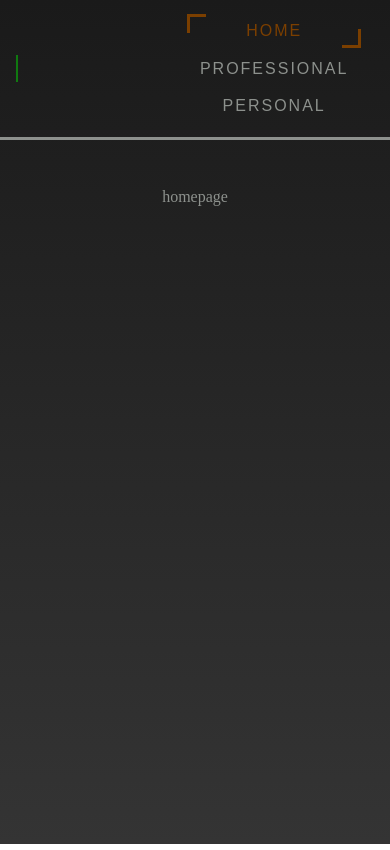
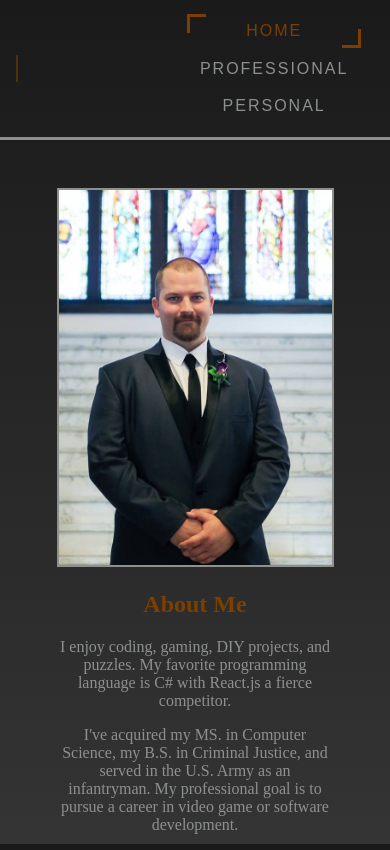
Before and after one commit to Xiokraze/mysite, a React (Create React App) app in the folder mysite/: page / in a window 390 px wide. Built offline with nearby package versions, Linux system fonts and the light colour scheme; a web font is replaced by a local one.

Commit message:
Added homepage and updated styling.

```diff
--- a/mysite/package.json
+++ b/mysite/package.json
@@ -11,6 +11,7 @@
     "react-dom": "^17.0.2",
     "react-router-dom": "^5.2.0",
     "react-scripts": "4.0.3",
+    "react-social-icons": "^5.5.1",
     "web-vitals": "^1.1.2"
   },
   "scripts": {
--- a/mysite/src/Components/HeaderNavBar/Animated.scss
+++ b/mysite/src/Components/HeaderNavBar/Animated.scss
@@ -2,17 +2,8 @@
 
 @import url(https://fonts.googleapis.com/css?family=Finger+Paint);
 
-// body {
-//   background: black;
-//   overflow: hidden;
-//   font: 5vw/100vh "Finger Paint";
-//   text-align: center;
-//   color: transparent;
-//   backface-visibility: hidden;
-// }
-
 typewriter {
-  border-right: solid 2px rgba(0, 255, 0, 0.75);
+  border-right: solid 2px #7B3F00;
   white-space: nowrap;
   overflow: hidden;
   text-align: left;
@@ -28,12 +19,9 @@ typewriter {
   animation-iteration-count: infinite;
   animation: animated-text 10s steps(29, end) 2s infinite alternate both,
     animated-cursor 1s steps(29, end) infinite;
-  // animated-cursor 1000ms steps(29, end) infinite;
-  //animation: smoky 5s 3s both;
 }
 
-/* text animation */
-
+// Text animation.
 @keyframes animated-text {
   0% {
     width: 0;
@@ -46,62 +34,12 @@ typewriter {
   }
 }
 
-/* cursor animations */
-
+// Cursor Animation.
 @keyframes animated-cursor {
   from {
-    border-right-color: rgba(0, 255, 0, 0.75);
+    border-right-color: #7B3F00;
   }
   to {
     border-right-color: transparent;
   }
 }
-
-// span {
-//   //font: 5vw/100vh "Finger Paint";
-//   font: "Raleway", Arial, sans-serif;
-//   text-transform: uppercase;
-//   font-weight: 400;
-//   letter-spacing: 2px;
-//   margin-top: auto;
-//   margin-bottom: auto;
-//   font-size: 1.5rem;
-//   text-shadow: 0 0 0 whitesmoke;
-//   animation: animated-text 4s steps(29, end) 1s 1 normal both,
-//     animated-cursor 600ms steps(29, end) infinite;
-//   animation: smoky 5s 3s both;
-// }
-
-// span:nth-child(even) {
-//   animation-name: smoky-mirror;
-// }
-
-// @keyframes smoky {
-//   60% {
-//     text-shadow: 0 0 40px whitesmoke;
-//   }
-//   to {
-//     transform: translate3d(15rem, -8rem, 0) rotate(-40deg) skewX(70deg)
-//       scale(1.5);
-//     text-shadow: 0 0 20px whitesmoke;
-//     opacity: 0;
-//   }
-// }
-
-// @keyframes smoky-mirror {
-//   60% {
-//     text-shadow: 0 0 40px whitesmoke;
-//   }
-//   to {
-//     transform: translate3d(18rem, -8rem, 0) rotate(-40deg) skewX(-70deg)
-//       scale(2);
-//     text-shadow: 0 0 20px whitesmoke;
-//     opacity: 0;
-//   }
-// }
-
-// @for $item from 1 through 21 {
-//   span:nth-of-type(#{$item}) {
-//     animation-delay: #{(3 + ($item/10))}s;
-//   }
-// }
--- a/mysite/src/Components/HeaderNavBar/HeaderNavBar.js
+++ b/mysite/src/Components/HeaderNavBar/HeaderNavBar.js
@@ -1,6 +1,5 @@
 import React, { useEffect, useState } from "react";
 import { Link } from "react-router-dom";
-import styles from "./HeaderNavBar.module.css";
 import "./Animated.scss";
 
 const HeaderNavBar = () => {
@@ -53,34 +52,9 @@ const HeaderNavBar = () => {
   const personalClass = personalFocused ? "navMenuSelected" : "navMenu";
 
   return (
-    <div className={styles.headerDiv}>
-      {/* <h2 className={styles.name}>Joshua Worthington</h2> */}
+    <div className="headerDiv">
       <typewriter>Joshua Worthington</typewriter>
-      <div className={styles.spanDiv}>
-
-
-        {/* <span>J</span>
-        <span>o</span>
-        <span>s</span>
-        <span>h</span>
-        <span>u</span>
-        <span>a</span>
-        <span> </span>
-        <span>W</span>
-        <span>o</span>
-        <span>r</span>
-        <span>t</span>
-        <span>h</span>
-        <span>i</span>
-        <span>n</span>
-        <span>g</span>
-        <span>t</span>
-        <span>o</span>
-        <span>n</span> */}
-      </div>
-
-      <div className={styles.navDiv}>
-        <ul className="navMenu">
+      <ul className="navMenu">
           <li className={homeClass} onClick={homeClicked}>
             <Link to="/">Home</Link>
           </li>
@@ -95,7 +69,6 @@ const HeaderNavBar = () => {
             </Link>
           </li>
         </ul>
-      </div>
     </div>
   );
 };
--- a/mysite/src/Components/HeaderNavBar/HeaderNavBar.module.css
+++ /dev/null
@@ -1,35 +0,0 @@
-.headerDiv {
-  display: flex;
-  margin-bottom: 3rem;
-  /* background-image: linear-gradient(var(--DarkBlack), var(--Black)); */
-  border-bottom: 3px solid var(--GunMetal);
-}
-
-.name {
-  /* text-align: left; */
-  /* font-family: 'Raleway', Arial, sans-serif; */
-  /* text-transform: uppercase; */
-  /* font-weight: 400;
-  letter-spacing: 2px;
-  float: left;
-  margin: auto;
-  margin-left: 1rem; */
-
-  border-right: solid 3px rgba(0,255,0,.75);
-  white-space: nowrap;
-  overflow: hidden;
-  font-family: 'Source Code Pro', monospace;
-  font-size: 28px;
-  color: rgba(255,255,255,.70);
-  /* text-shadow: -1px -1px 0 #000, 1px -1px 0 #000, -1px 1px 0 #000, 1px 1px 0 #000; */
-}
-
-.navDiv {
-  display: inline-block;
-}
-
-.spanDiv {
-  margin-left: 1rem;
-  margin-top: auto;
-  margin-bottom: auto;
-}
--- a/mysite/src/Components/SitePages/HomePage.js
+++ b/mysite/src/Components/SitePages/HomePage.js
@@ -1,5 +1,29 @@
+import me from "../../Assets/me.jpg";
+import styles from "./HomePage.module.css";
+import SocialMedia from "../SocialMedia";
+
 const HomePage = () => {
-  return <p>homepage</p>
-}
+  return (
+    <div className={styles.rootHomeDiv}>
+      <div className={styles.homeDiv}>
+        <img src={me} alt="" className={styles.meContainer} />
+        <div className={styles.aboutMe}>
+          <h2>About Me</h2>
+          <p>
+            I enjoy coding, gaming, DIY projects, and puzzles. My favorite
+            programming language is C# with React.js a fierce competitor.
+          </p>
+          <p>
+            I've acquired my MS. in Computer Science, my B.S. in Criminal
+            Justice, and served in the U.S. Army as an infantryman. My
+            professional goal is to pursue a career in video game or software
+            development.
+          </p>
+        </div>
+      </div>
+      {/* <SocialMedia /> */}
+    </div>
+  );
+};
 
 export default HomePage;
--- /dev/null
+++ b/mysite/src/Components/SitePages/HomePage.module.css
@@ -0,0 +1,37 @@
+.aboutMe {
+  float: right;
+}
+
+.homeDiv {
+  display: flex;
+  max-width: 60rem;
+  margin: auto;
+}
+
+.meContainer, .aboutMe {
+  width: 50%;
+  height: auto;
+  margin: 1rem;
+}
+
+.meContainer {
+  float: left;
+  border: 2px solid var(--GunMetal);
+}
+
+.rootHomeDiv {
+  display: inline-block;
+  width: auto;
+  height: auto;
+}
+
+@media screen and (max-width: 780px) {
+  .homeDiv {
+    display: block;
+  }
+  .meContainer, .aboutMe {
+    float: none;
+    margin: auto;
+    width: 70%;
+  }
+}
--- a/mysite/src/Components/SitePages/PersonalPage.js
+++ b/mysite/src/Components/SitePages/PersonalPage.js
@@ -1,5 +1,7 @@
 const PersonalPage = () => {
-  return <p>personal page</p>
-}
+  return (
+    <p>personal page</p>
+  );
+};
 
 export default PersonalPage;
--- /dev/null
+++ b/mysite/src/Components/SocialMedia.js
@@ -0,0 +1,9 @@
+import { SocialIcon } from "react-social-icons";
+
+const SocialMedia = () => {
+  return (
+    <SocialIcon url="https://www.linkedin.com/in/xiokraze/" style={{ height: 25, width: 25 }}/>
+  );
+};
+
+export default SocialMedia;
--- a/mysite/src/index.css
+++ b/mysite/src/index.css
@@ -1,5 +1,5 @@
 :root {
-  --NavColorFocus: #7B3F00;
+  --Chocolate: #7B3F00;
   --DarkBlack: #1A1A1A;
   --DarkGray: #343434;
   --GunMetal: #8D918D;
@@ -12,6 +12,16 @@ body {
   background-attachment: fixed;
   text-align: center;
   color: var(--GunMetal);
+}
+
+h2 {
+  color: var(--Chocolate);
+}
+
+.headerDiv {
+  display: flex;
+  margin-bottom: 3rem;
+  border-bottom: 3px solid var(--GunMetal);
 }
 
 .navMenu, a {
@@ -53,22 +63,22 @@ body {
 .navMenu a:before {
   left: 0;
   top: 0;
-  border-left: 3px solid var(--NavColorFocus);
-  border-top: 3px solid var(--NavColorFocus);
+  border-left: 3px solid var(--Chocolate);
+  border-top: 3px solid var(--Chocolate);
   -webkit-transform: translate(100%, 50%);
   transform: translate(100%, 50%);
 }
 .navMenu a:after {
   right: 0;
   bottom: 0;
-  border-right: 3px solid var(--NavColorFocus);
-  border-bottom: 3px solid var(--NavColorFocus);
+  border-right: 3px solid var(--Chocolate);
+  border-bottom: 3px solid var(--Chocolate);
   -webkit-transform: translate(-100%, -50%);
   transform: translate(-100%, -50%);
 }
 .navMenu a:hover,
 .navMenu .navMenuSelected a {
-  color: var(--NavColorFocus);
+  color: var(--Chocolate);
 }
 .navMenu a:hover:before,
 .navMenu .navMenuSelected a:before,
```
Also changed, not shown: mysite/src/Assets/me.jpg (added), 1 other file (tests, documents, lock files or other folders).
